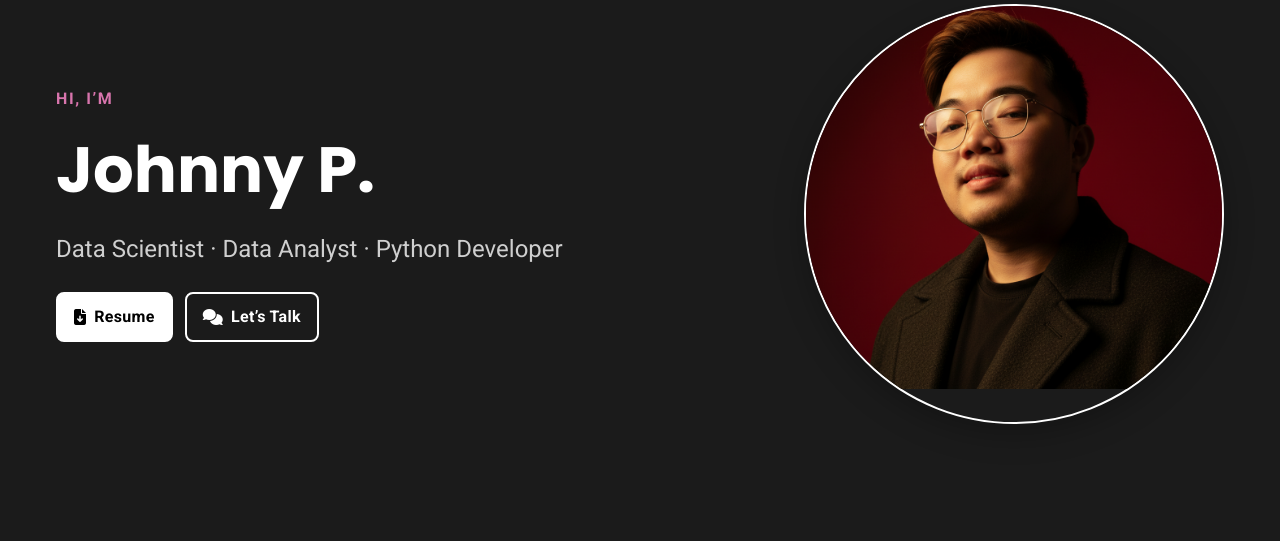
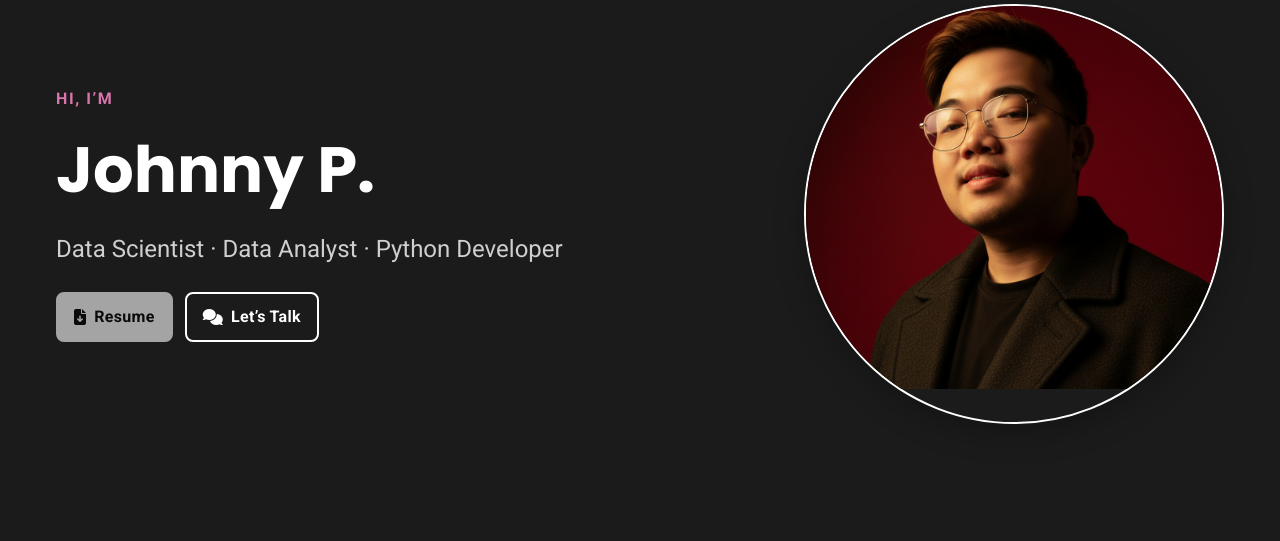
Before and after one commit to Trickerqty/Johnny-Portfolio, a Flask app: page / in a window 1280 px wide. Shown: the part 162-703 px from the top of the page. Run offline with Flask 3, Linux system fonts and the light colour scheme.

Commit message:
Disable resume

```diff
--- a/static/css/style.css
+++ b/static/css/style.css
@@ -343,3 +343,9 @@ a { color: inherit; text-decoration: none; }
   text-align: center;
   margin-top: 1rem;
 }
+
+.disabled {
+  pointer-events: none;
+  opacity: 0.6;
+  cursor: not-allowed;
+}
--- a/templates/index.html
+++ b/templates/index.html
@@ -40,7 +40,7 @@
           <h1 class="hero-title">Johnny P.</h1>
           <p class="hero-subtitle">Data Scientist · Data Analyst · Python Developer</p>
           <div class="cta-wrap">
-            <a class="btn primary" href="{{ url_for('static', filename='pdf/Resume-Pillazo.pdf') }}" target="_blank" rel="noopener">
+            <a class="btn primary disabled" href="{{ url_for('static', filename='pdf/Resume-Pillazo.pdf') }}" target="_blank" rel="noopener">
               <i class="fa-solid fa-file-arrow-down"></i> Resume
             </a>
             <a class="btn outline" href="#contact">
```
